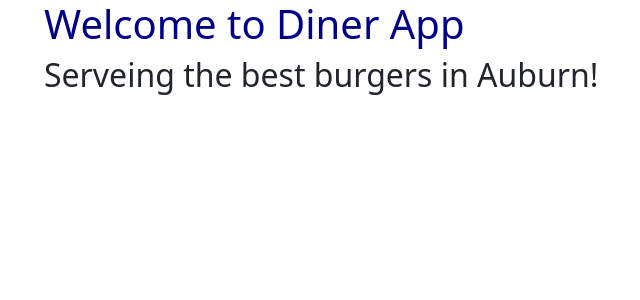
After one commit to ahmadyadgari/diner, a PHP site: page /views/home-page.html in a window 1280 px wide. The commit adds this page. Shown: the top 300 px of the page, without its empty margins (38-678 px from the left). Run offline with PHP 8.4, Linux system fonts and the light colour scheme.

Commit message:
Added images files & view file

```diff
--- a/index.php
+++ b/index.php
@@ -14,7 +14,7 @@ require_once ('vendor/autoload.php');
 $f3 = Base::instance();
 
 // Define a default route
-// https://ayadgari.greenriverdev.com/328/Week2/diner/index.php
+// https://ayadgari.greenriverdev.com/328/Week2/diner/
 
 $f3->route('GET /', function() {
     //echo '<h1>Hello Diner!</h1>';
--- a/styles/style.css
+++ b/styles/style.css
@@ -0,0 +1,3 @@
+h1 {
+    color: darkblue;
+}
--- /dev/null
+++ b/views/home-page.html
@@ -0,0 +1,19 @@
+<!-- 328/Week2/diner/views/home-page.html     -->
+<!doctype html>
+<html lang="en">
+<head>
+    <meta charset="UTF-8">
+    <meta name="viewport"
+          content="width=device-width, user-scalable=no, initial-scale=1.0, maximum-scale=1.0, minimum-scale=1.0">
+    <meta http-equiv="X-UA-Compatible" content="ie=edge">
+    <link rel="stylesheet" href="https://cdn.jsdelivr.net/npm/bootstrap@5.3.2/dist/css/bootstrap.min.css">
+    <link rel="stylesheet" href="styles/style.css">
+    <title>Diner App</title>
+</head>
+<body>
+    <div class="container">
+        <h1>Welcome to Diner App</h1>
+        <h2>Serveing the best burgers in Auburn!</h2>
+    </div>
+</body>
+</html>
```
Also changed, not shown: images/diner_pic.jpg (added).
